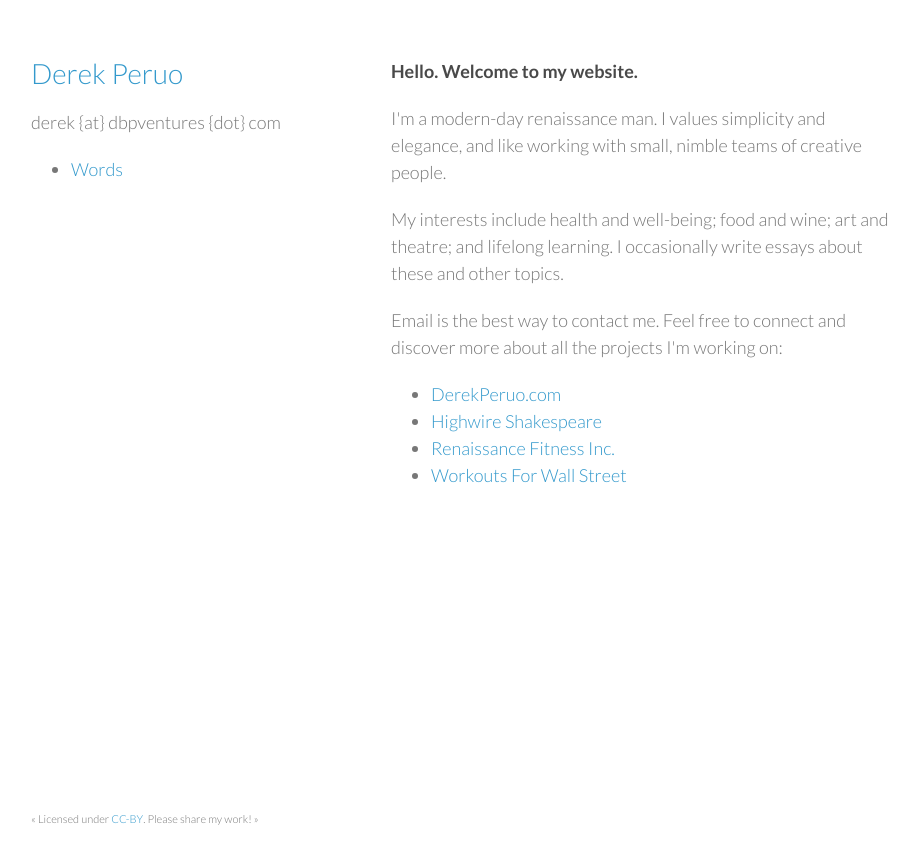
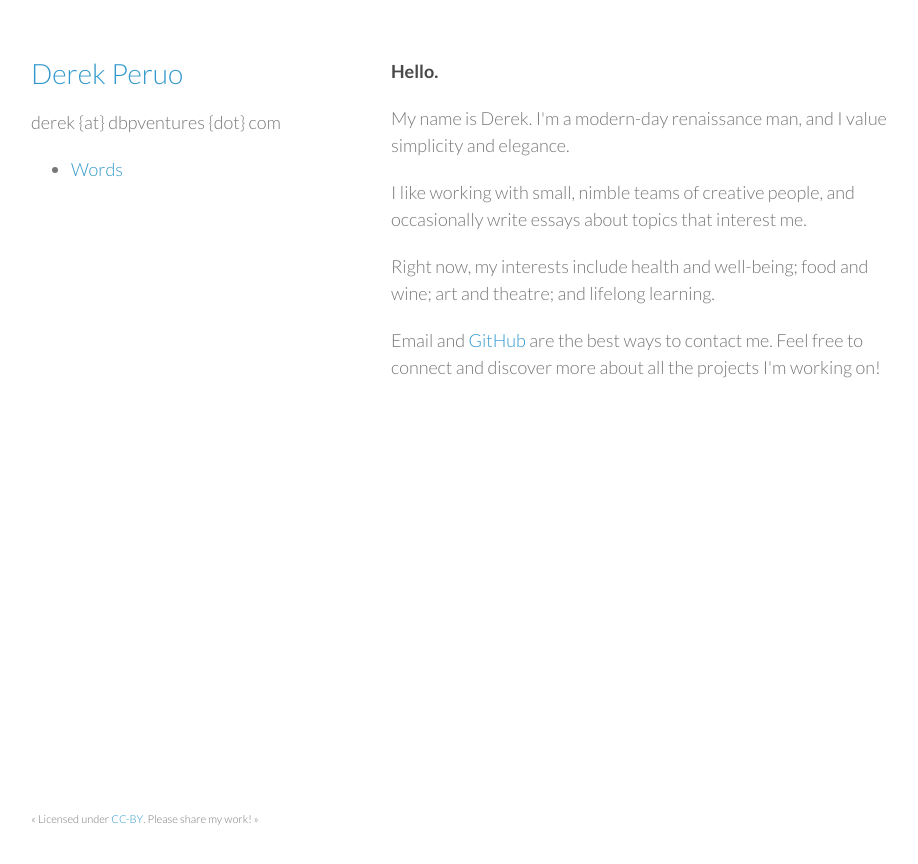
Before and after one commit to dperuo/dperuo.github.io, a Jekyll site: the page built from index.html, in a window 1280 px wide. Shown: the top 864 px of the page, without its empty margins (179-1097 px from the left). Built offline with Jekyll 4.4.1, drawn with Linux system fonts in a browser that asks for light colours.

Commit message:
Update content

```diff
--- a/index.html
+++ b/index.html
@@ -1,13 +1,8 @@
 ---
 layout: default
 ---
-<h4>Hello. Welcome to my website.</h4>
-<p>I'm a modern-day renaissance man. I values simplicity and elegance, and like working with small, nimble teams of creative people.</p>
-<p>My interests include health and well-being; food and wine; art and theatre; and lifelong learning. I occasionally write essays about these and other topics.</p>
-<p>Email is the best way to contact me. Feel free to connect and discover more about all the projects I'm working on:</p>
-<ul>
-  <li><a href="http://derekperuo.com">DerekPeruo.com</a></li>
-  <li><a href="http://highwireshakespeare.org">Highwire Shakespeare</a></li>
-  <li><a href="http://renaissancefitnessinc.com">Renaissance Fitness Inc.</a></li>
-  <li><a href="http://workoutsforwallstreet.com">Workouts For Wall Street</a></li>
-</ul>
+<h4>Hello.</h4>
+<p>My name is Derek. I'm a modern-day renaissance man, and I value simplicity and elegance.</p>
+<p>I like working with small, nimble teams of creative people, and occasionally write essays about topics that interest me.</p>
+<p>Right now, my interests include health and well-being; food and wine; art and theatre; and lifelong learning.</p>
+<p>Email and <a href="https://github.com/dperuo">GitHub</a> are the best ways to contact me. Feel free to connect and discover more about all the projects I'm working on!</p>
```
